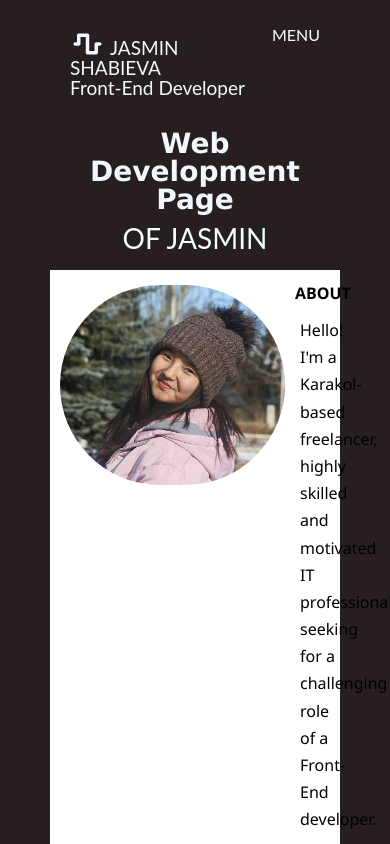
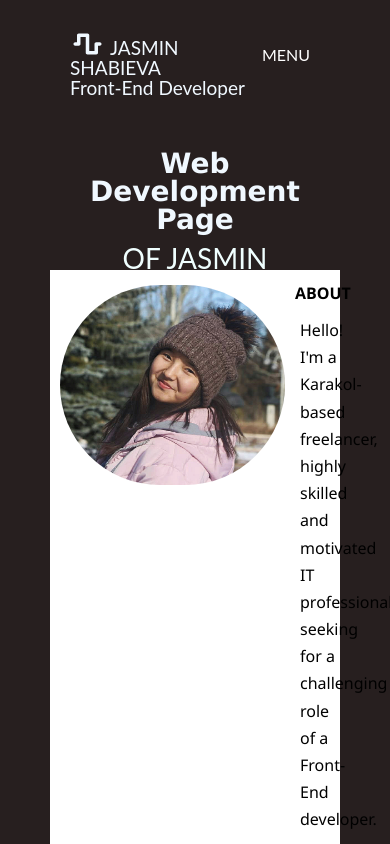
Before and after one commit to Jasmin-codeie/Jasmin-codeie.github.io, a plain HTML site: page index.html in a window 390 px wide. Shown: the top 844 px of the page. Drawn offline with Linux system fonts and the light colour scheme.

Commit message:
Added some adaptibility

```diff
--- a/index.css
+++ b/index.css
@@ -231,7 +231,7 @@ main img:hover{
 .menu-div{
     display: flex;
     justify-content: space-between;
-
+      margin-bottom: 100px;
 }
 
 #divHello{
@@ -332,6 +332,7 @@ main img:hover{
         width: 100%;
         display: block;
         font-size: 14px;
+        padding-top: 5px;
     }
     nav ul li a{
         display: block;
@@ -340,27 +341,32 @@ main img:hover{
     }
 
     .toggle-button{
+        max-width: 100px;
         text-align: center;
-        display: block;
+        display: flex;
+        justify-content: space-around;
+        align-items: center;
         color: white;
         font-family: 'Lato', sans-serif;
+        margin-top: 40px;
+
     }
     .toggle-button:after{
         content: attr(data-open);
         display: block;
     }
     #menu-checkbox:checked + nav ul{
+
+    }
+    #menu-checkbox:checked + nav .toggle-button:after{
+        content: attr(data-close);
         display: block;
     }
-    #menu-checkbox:checked + nav .toggle-button:after{
-        display: block;
-        content: attr(data-close);
-    }
     nav{
-        max-width: 200px;
         display: flex;
         justify-content: flex-end;
         align-items: center;
+        margin-right: 10px;
     }
 
     #id-1{
@@ -382,4 +388,8 @@ main img:hover{
         display:block ;
         width: 100%;
     }
+
 }
+@media (max-width: 470px){
+
+}
--- a/index.html
+++ b/index.html
@@ -17,13 +17,12 @@
 
             <div class="menu-div">
 
-                <div><i id="link" class="fas fa-wave-square"></i><span id="id-1" class="spott">Jasmin Shabieva </span> <br>
+                <div class="text-div"><i id="link" class="fas fa-wave-square"></i><span id="id-1" class="spott">Jasmin Shabieva </span> <br>
                     <span id="id-1"> Front-End Developer</span></div>
                 <input type="checkbox" id="menu-checkbox">
                 <nav>
 
-                    <label for="menu-checkbox" class="toggle-button" data-open="MENU" data-close="CLOSE"
-                        onclick></label>
+                    <label for="menu-checkbox" class="toggle-button" data-open="MENU" data-close="CLOSE" onclick></label>
                     <ul class="get">
                         <li><a href="#">My projects</a></li>
                         <li><a href="#">Testimonials</a></li>
```
